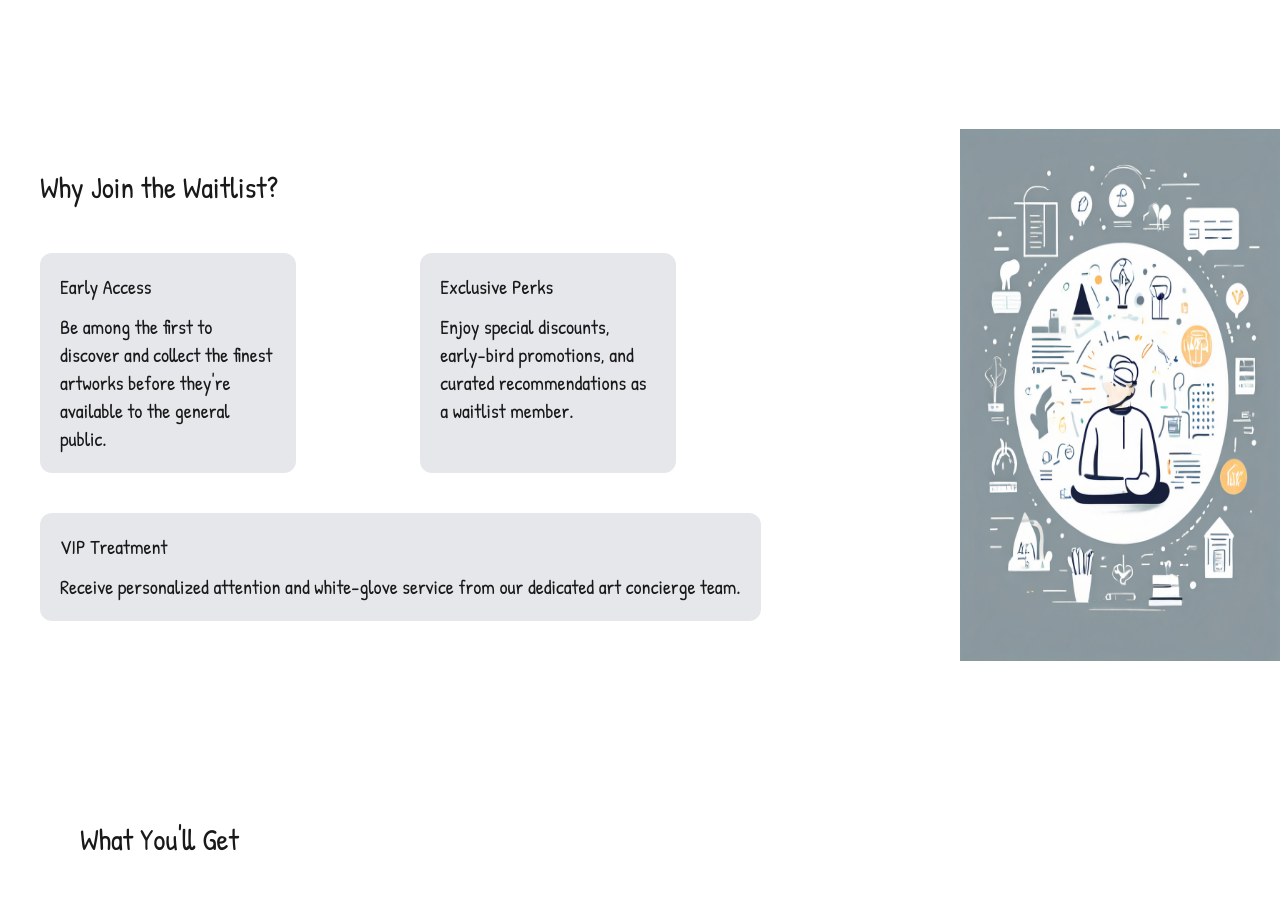
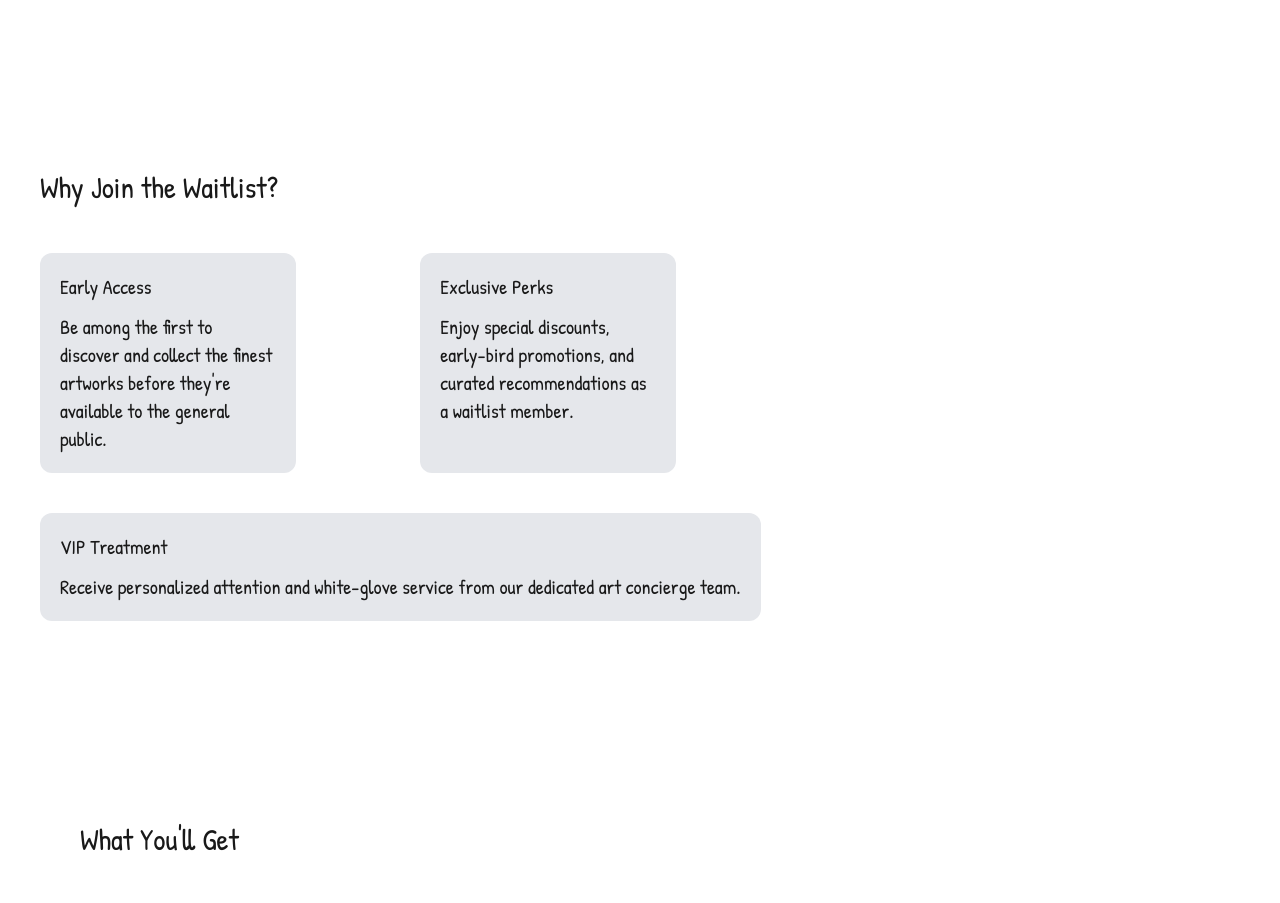
Before and after one commit to Goketech/Artful-web, a Next.js app: page / in a window 1280 px wide. Shown: the part 980-1883 px from the top of the page. Built offline with nearby package versions, Linux system fonts and the light colour scheme; a web font is replaced by a local one.

Commit message:
update why section

```diff
--- a/components/Why.jsx
+++ b/components/Why.jsx
@@ -29,7 +29,7 @@
           </div>
         </div>
       </div>
-      <div className="hidden md:block w-1/4">
+      <div className="hidden w-1/4">
         <Image
           src="/why.jpg"
           alt="Join the Waitlist"
```
